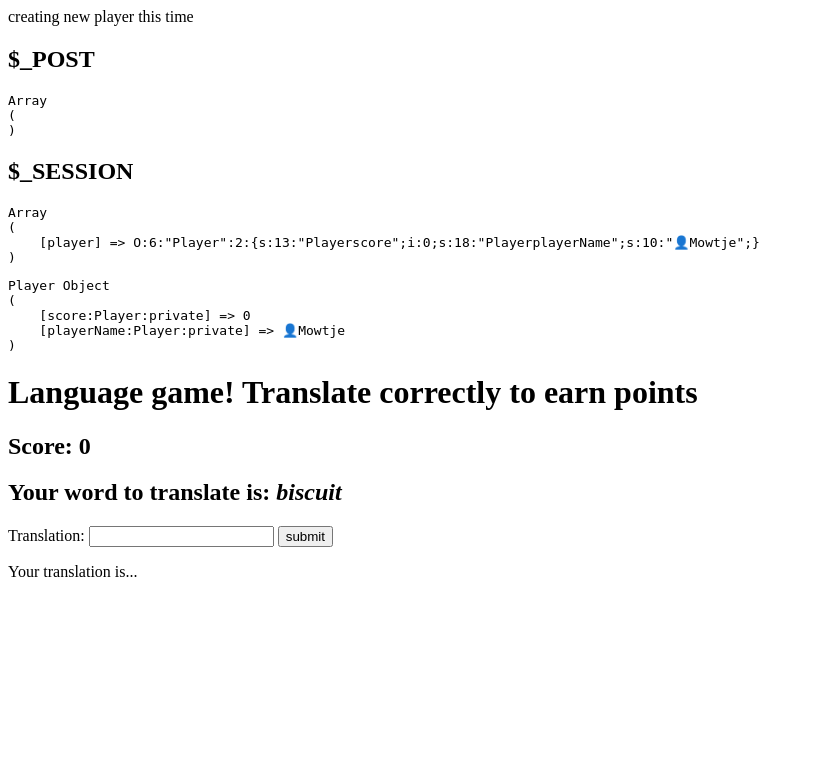
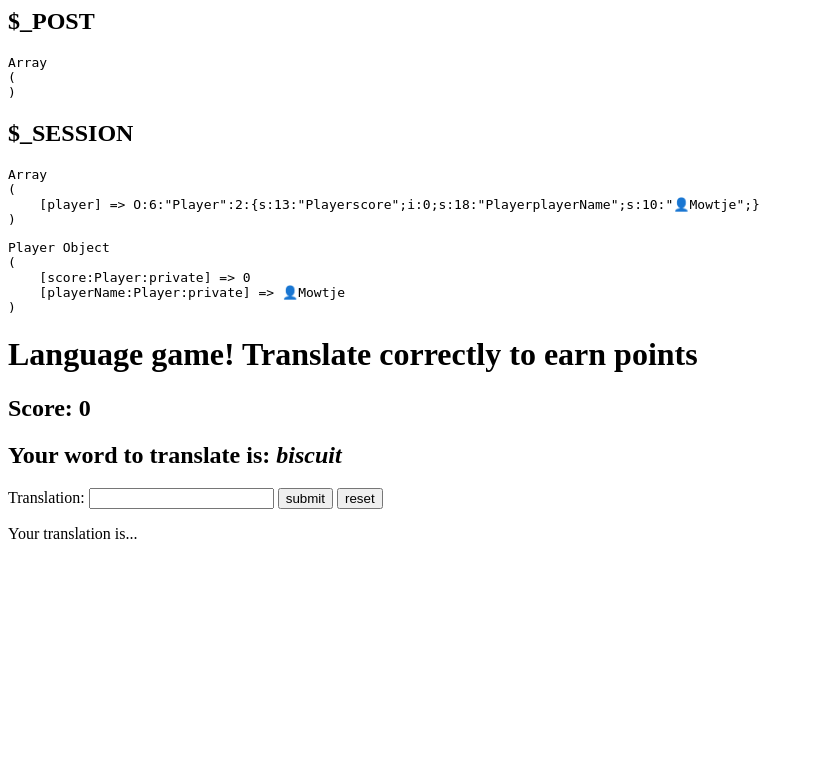
Before and after one commit to Muhammetacin/Language-quiz, a PHP site: page / in a window 1280 px wide. Shown: the top 783 px of the page, without its empty margins (0-814 px from the left). Run offline with PHP 8.4, Linux system fonts and the light colour scheme.

Commit message:
Reset score with reset button

```diff
--- a/starter-pack/classes/LanguageGame.php
+++ b/starter-pack/classes/LanguageGame.php
@@ -23,18 +23,14 @@ class LanguageGame
 
         if (isset($_SESSION['player'])) {
             $this->player = unserialize($_SESSION['player']);
-            // echo 'getting player from session';
         } else {
             $this->player = new Player('Mowtje');
             $_SESSION['player'] = serialize($this->player);
-            echo 'creating new player this time';
         }
 
         // if (isset($_SESSION['score'])) {
         //     $this->score = $_SESSION['score'];
-        //     // echo 'setting score from session';
         // } else {
-        //     echo 'getting score from player class';
         //     $this->score = $this->player->getScore();
         //     $_SESSION['score'] = $this->score;
         // }
@@ -46,6 +42,13 @@ class LanguageGame
     {
         $this->whatIsHappening();
         $this->pre_r($this->player);
+
+        // reset game
+        if (isset($_POST['reset'])) {
+            $this->resetPlayerScore();
+            // Refresh page
+            header("Refresh");
+        }
 
         // check for option A or B
         if (empty($_POST['answer'])) {
@@ -71,12 +74,7 @@ class LanguageGame
             if ($result) {
                 $this->resultMessage = 'Your translation is correct! You answered ' . $userInput . '.';
 
-                // Get player from session
-                $this->player = unserialize($_SESSION['player']);
-                // Update player's score (increment by 1)
-                $this->player->updateScore();
-                // Set player in SESSION with updated score
-                $_SESSION['player'] = serialize($this->player);
+                $this->updatePlayerScore();
 
                 // Show correct score
                 // $this->score = $this->player->getScore();
@@ -92,6 +90,26 @@ class LanguageGame
             // Refresh page in 1 second --> new word
             header("Refresh:1");
         }
+    }
+
+    private function updatePlayerScore()
+    {
+        // Get player from session
+        $this->player = unserialize($_SESSION['player']);
+        // Update player's score (increment by 1)
+        $this->player->updateScore();
+        // Set player in SESSION with updated score
+        $_SESSION['player'] = serialize($this->player);
+    }
+
+    private function resetPlayerScore()
+    {
+        // Get player from session
+        $this->player = unserialize($_SESSION['player']);
+        // Update player's score (increment by 1)
+        $this->player->setScore(0);
+        // Set player in SESSION with updated score
+        $_SESSION['player'] = serialize($this->player);
     }
 
     private function pre_r($arr)
--- a/starter-pack/classes/Player.php
+++ b/starter-pack/classes/Player.php
@@ -34,4 +34,15 @@ class Player
     {
         return $this->playerName;
     }
+
+    /**
+     * Set the value of score
+     *
+     * @return  self
+     */
+    public function setScore($score)
+    {
+        $this->score = $score;
+        // return $this->score;
+    }
 }
--- a/starter-pack/view.php
+++ b/starter-pack/view.php
@@ -18,9 +18,11 @@
 	<form action="index.php" method="post">
 		Translation: <input type="text" name="answer">
 		<input type="submit" value="submit">
+		<input type="submit" value="reset" name="reset">
 	</form>
 
 	<p><?php echo $game->resultMessage ?></p>
+
 </body>
 
 </html>
```
